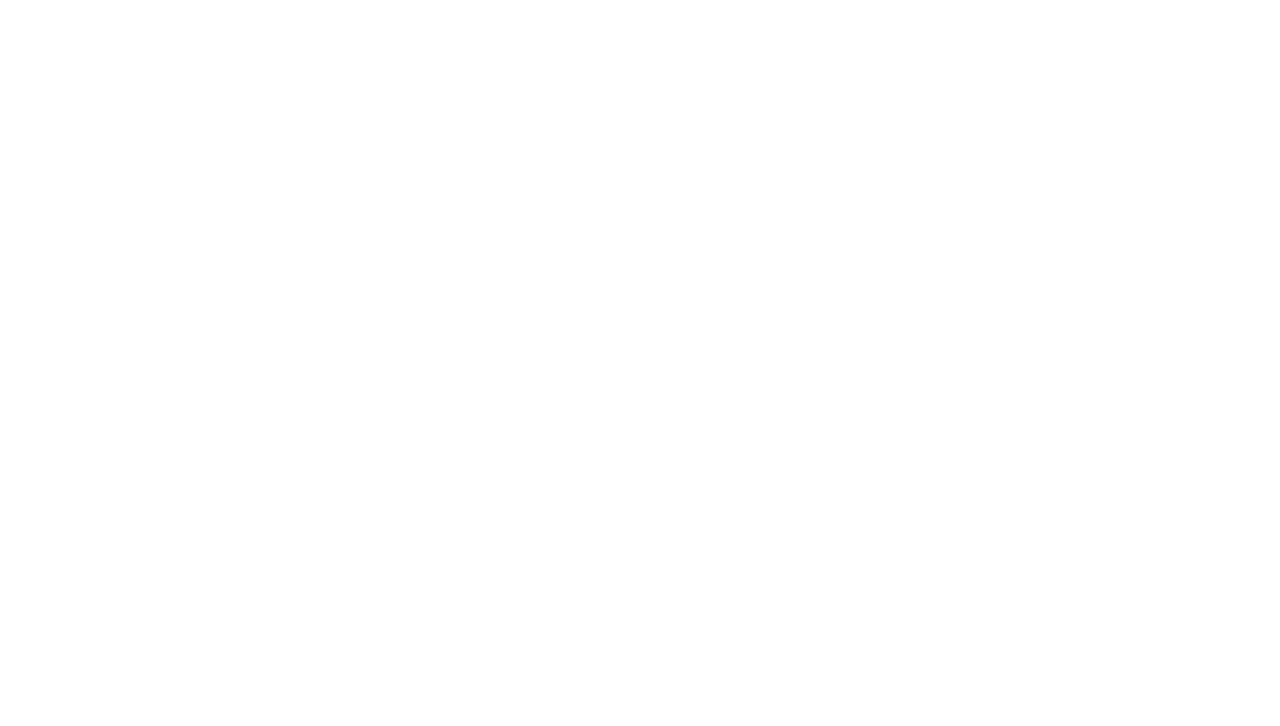
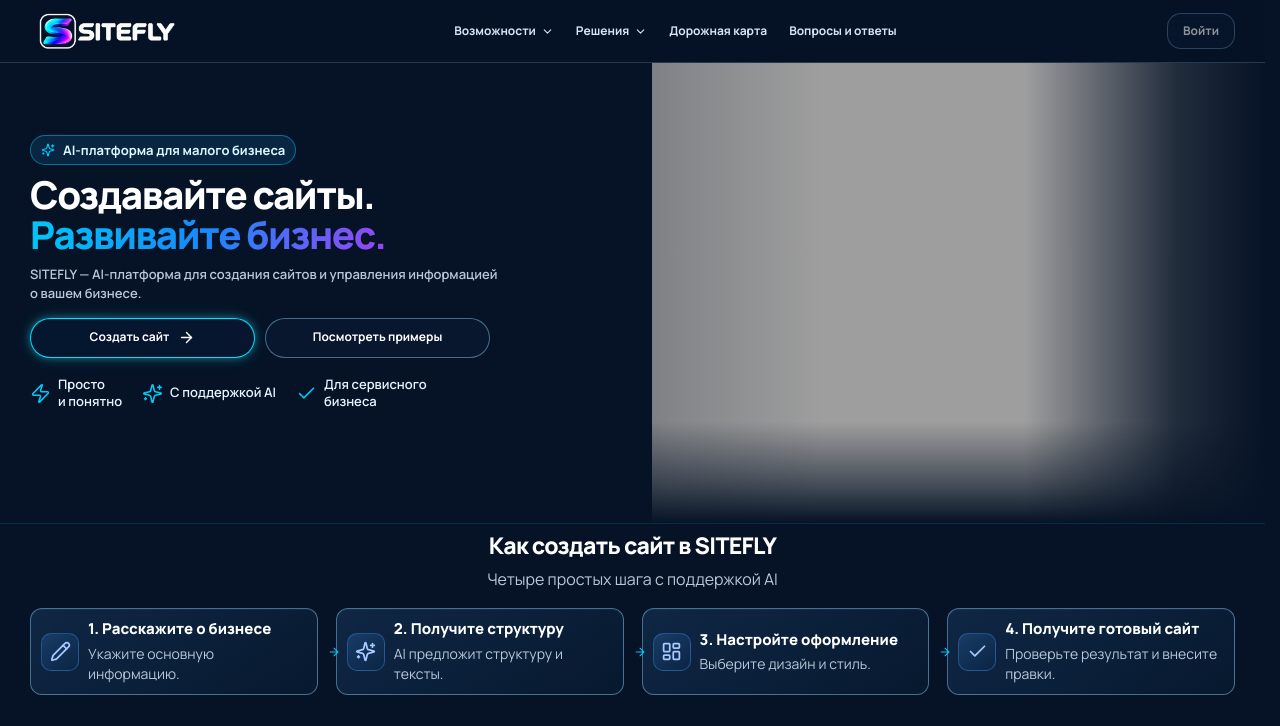
Before and after one commit to lisitcfox-cloud/sitefly-public-page, a plain HTML site: page index.html in a window 1280 px wide. Shown: the top 726 px of the page. Drawn offline with Linux system fonts and the light colour scheme; the site is published under a folder, as on GitHub Pages, so addresses that start at the root find nothing.

Commit message:
Add files via upload

```diff
--- a/index.html
+++ b/index.html
@@ -9,8 +9,8 @@
     <link rel="preconnect" href="https://fonts.googleapis.com" />
     <link rel="preconnect" href="https://fonts.gstatic.com" crossorigin />
     <link href="https://fonts.googleapis.com/css2?family=Manrope:wght@400;500;600;700;800&display=swap" rel="stylesheet" />
-    <script type="module" crossorigin src="/sitefly-public-page/assets/index-B8_2JX2A.js"></script>
-    <link rel="stylesheet" crossorigin href="/sitefly-public-page/assets/index-BwjpCcGz.css">
+    <script type="module" crossorigin src="./assets/index-B8_2JX2A.js"></script>
+    <link rel="stylesheet" crossorigin href="./assets/index-BwjpCcGz.css">
   </head>
   <body><div id="root"></div></body>
 </html>
```
